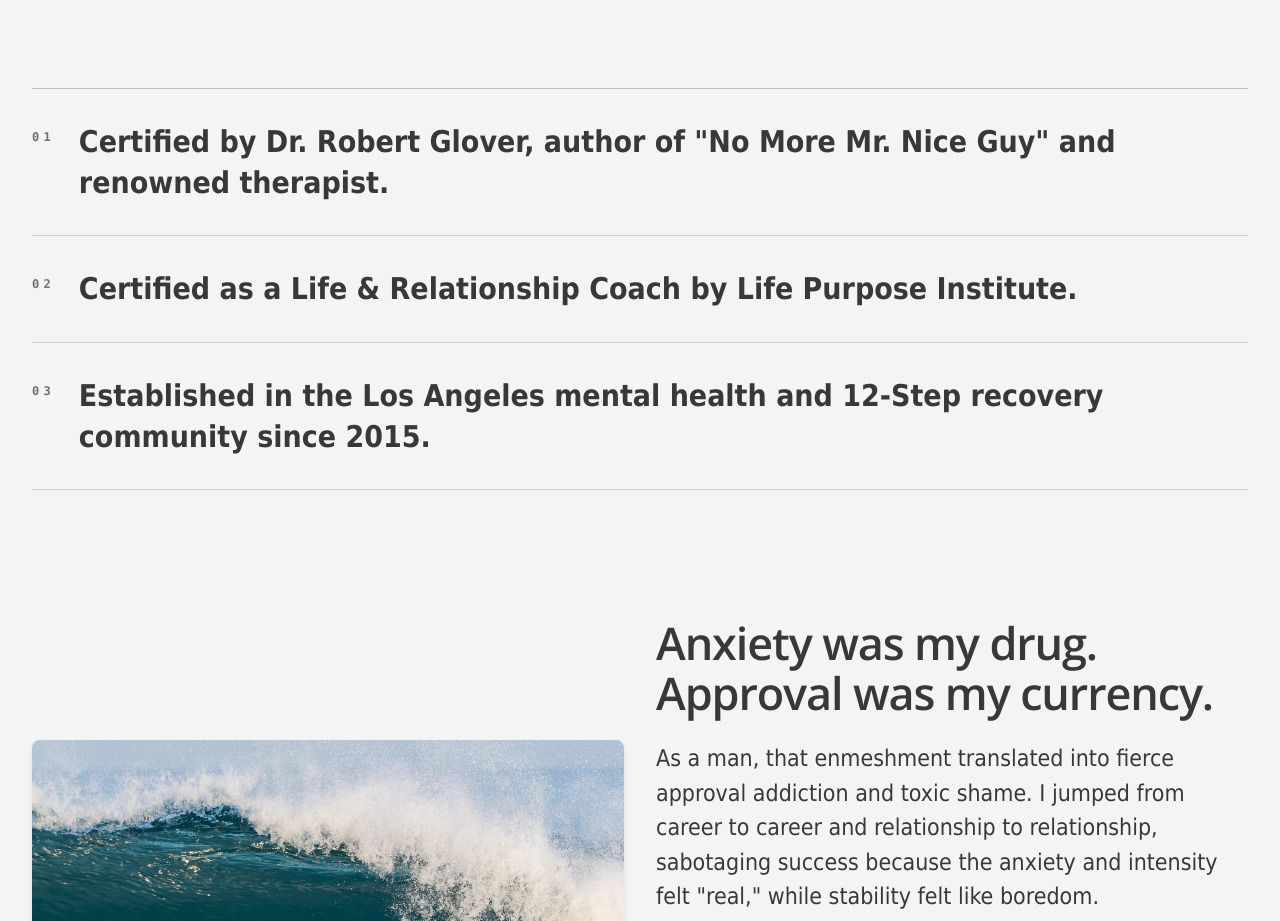
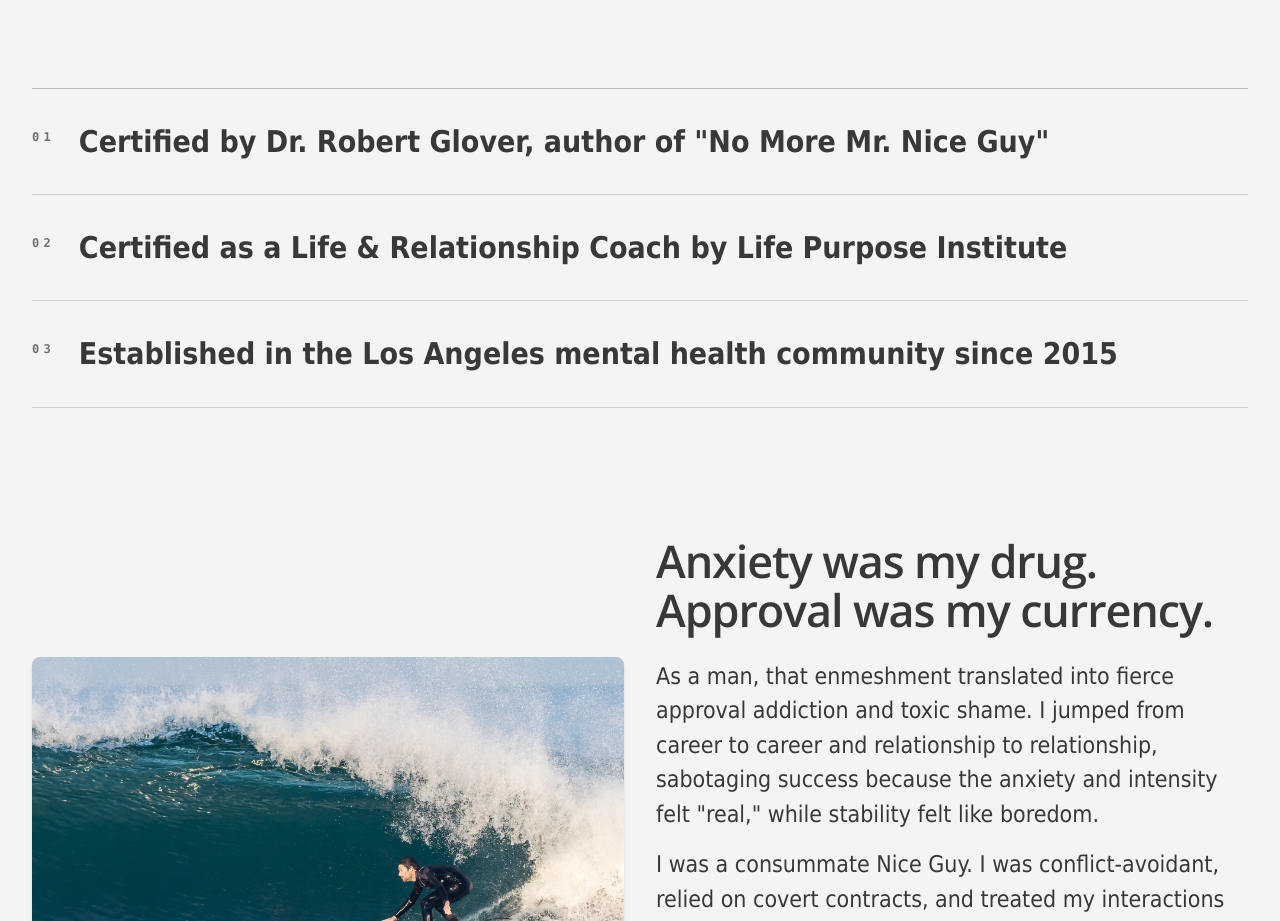
Before and after one commit to michaelzick/michaelzick.com, a Next.js app: page /about in a window 1280 px wide. Shown: the part 1040-1961 px from the top of the page. Built offline with nearby package versions, Linux system fonts and the light colour scheme.

Commit message:
refactor: simplify credential descriptions on the about page.

```diff
--- a/app/about/page.tsx
+++ b/app/about/page.tsx
@@ -37,9 +37,9 @@ export const metadata: Metadata = {
 
 export default function About() {
   const credentials = [
-    'Certified by Dr. Robert Glover, author of "No More Mr. Nice Guy" and renowned therapist.',
-    'Certified as a Life & Relationship Coach by Life Purpose Institute.',
-    'Established in the Los Angeles mental health and 12-Step recovery community since 2015.',
+    'Certified by Dr. Robert Glover, author of "No More Mr. Nice Guy"',
+    'Certified as a Life & Relationship Coach by Life Purpose Institute',
+    'Established in the Los Angeles mental health community since 2015',
   ];
 
   return (
```
